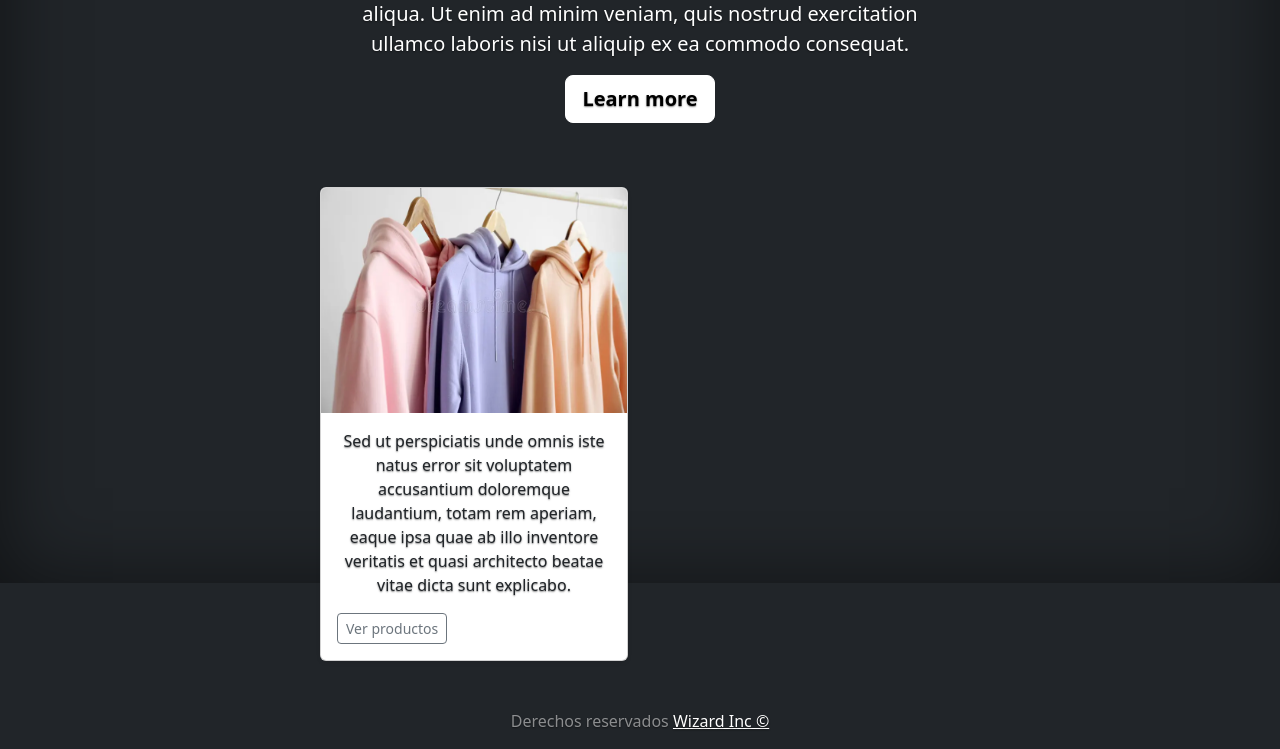
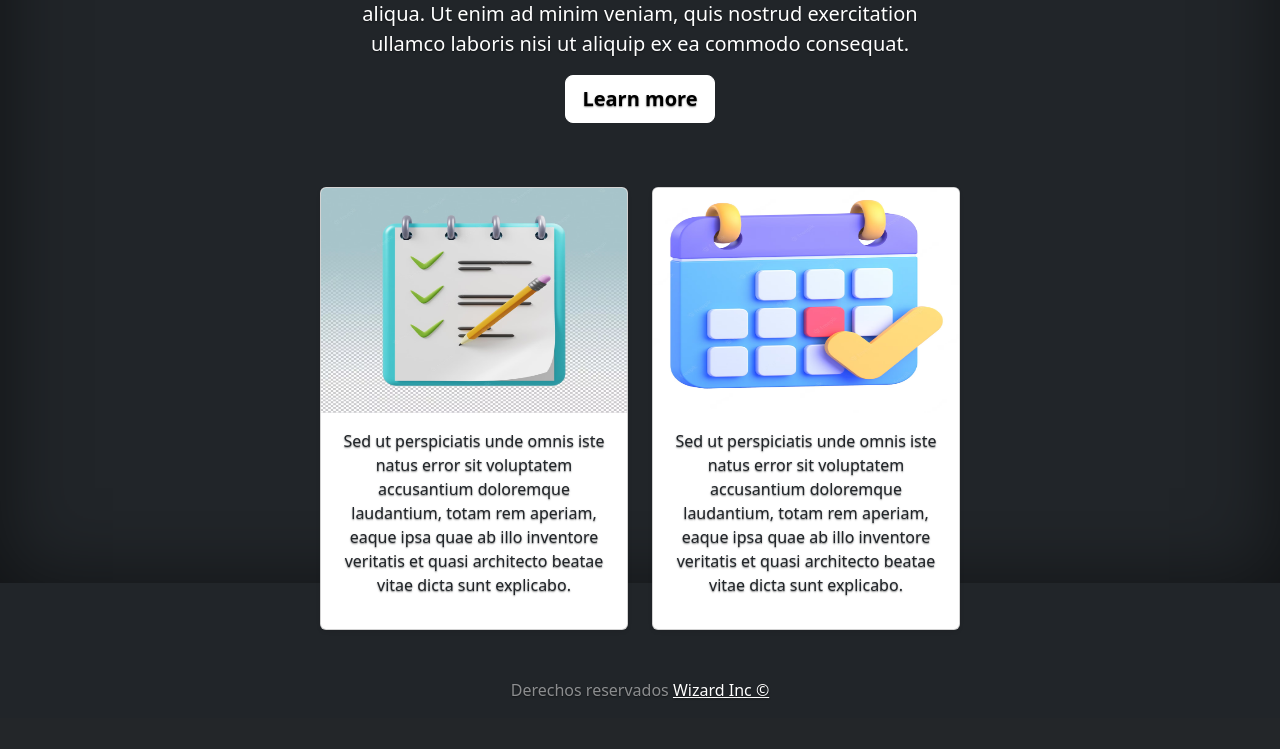
Before and after one commit to BorisSMorales/individual_m7, a Django app: page / in a window 1280 px wide. Shown: the part 217-966 px from the top of the page. After the commit the page ends 915 px from the top, so only its background shows below. Run offline with Django 4.2, Linux system fonts and the light colour scheme.

Commit message:
Cambios de formato

```diff
--- a/individual_m7app/templates/landingpage.html
+++ b/individual_m7app/templates/landingpage.html
@@ -18,6 +18,7 @@
                 <p class="lead">
                     {% if user.is_authenticated %}
                     <h1> Bienvenido {{ user.first_name }} {{ user.last_name }} </h1>
+                    <a href="#" class="btn btn-lg btn-secondary fw-bold border-white bg-white" style="color:black">Ver Tareas</a>
                     {% else %}
                     <a href="#" class="btn btn-lg btn-secondary fw-bold border-white bg-white" style="color:black">Learn more</a>
                     {% endif %}
@@ -28,7 +29,21 @@
         <div class="row">
             <div class="col-6">
                 <div class="card shadow-sm">
-                    <img src="{% static 'img/foto1.jpg' %}" class="bd-placeholder-img card-img-top" width="100%" height="225" role="img" aria-label="Placeholder: Thumbnail" preserveAspectRatio="xMidYMid slice" focusable="false">
+                    <img src="{% static 'img/tareas.avif' %}" class="bd-placeholder-img card-img-top" width="100%" height="225" role="img" aria-label="Placeholder: Thumbnail" preserveAspectRatio="xMidYMid slice" focusable="false">
+                    <title>Creacion tareas</title>
+                    <rect width="100%" height="100%" fill="#55595c"/>
+                    <text x="50%" y="50%" fill="#eceeef" dy=".3em"></text>
+
+                    <div class="card-body">
+                        <p class="card-text">Sed ut perspiciatis unde omnis iste natus error sit voluptatem accusantium doloremque laudantium, totam rem aperiam, eaque ipsa quae ab illo inventore veritatis et quasi architecto beatae vitae dicta sunt explicabo.</p>
+                        <div class="d-flex justify-content-between align-items-center">
+                        </div>
+                    </div>
+                </div>
+            </div>
+            <div class="col-6">
+                <div class="card shadow-sm">
+                    <img src="{% static 'img/calendario.avif' %}" class="bd-placeholder-img card-img-top" width="100%" height="225" role="img" aria-label="Placeholder: Thumbnail" preserveAspectRatio="xMidYMid slice" focusable="false">
                     <title>REEMPLAZAR AQUI</title>
                     <rect width="100%" height="100%" fill="#55595c"/>
                     <text x="50%" y="50%" fill="#eceeef" dy=".3em"></text>
@@ -36,13 +51,12 @@
                     <div class="card-body">
                         <p class="card-text">Sed ut perspiciatis unde omnis iste natus error sit voluptatem accusantium doloremque laudantium, totam rem aperiam, eaque ipsa quae ab illo inventore veritatis et quasi architecto beatae vitae dicta sunt explicabo.</p>
                         <div class="d-flex justify-content-between align-items-center">
-                            <div class="btn-group">
-                                <button type="button" class="btn btn-sm btn-outline-secondary">Ver productos</button>
+
+
                             </div>
                         </div>
                     </div>
                 </div>
             </div>
 
-
         {% endblock %}
```
Also changed, not shown: individual_m7app/static/img/calendario.avif (added), individual_m7app/static/img/foto1.jpg (deleted), individual_m7app/static/img/foto2.jpg (deleted), individual_m7app/static/img/tareas.avif (added).
